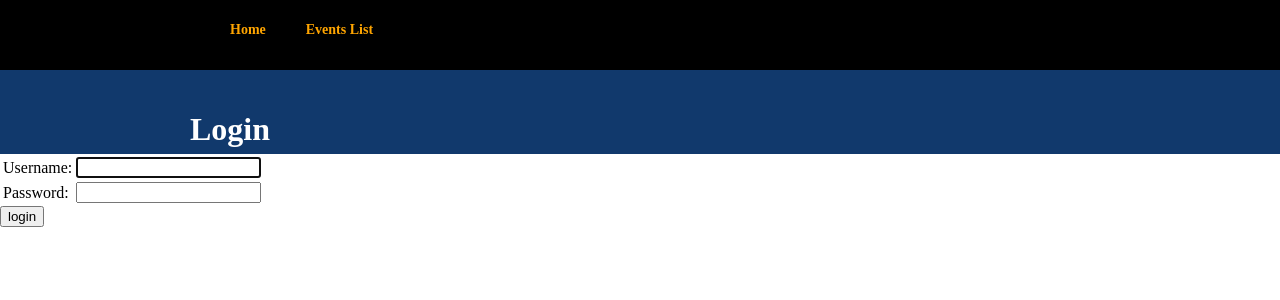
After one commit to silverstripesoftware/make_my_badge, a Django app: page /accounts/login/ in a window 1280 px wide. The commit adds this page. Shown: the top 300 px of the page. Run offline with Django 3.2, Linux system fonts and the light colour scheme; parts of the project's set-up code (start-up, migrations or seed data) failed here and were passed over; some libraries are stand-ins or nearby versions.

Commit message:
Added login functionality

```diff
--- a/make_my_badge/badge/templates/base.html
+++ b/make_my_badge/badge/templates/base.html
@@ -15,7 +15,7 @@
 					<div id="menu">
 						<ol class="menubar">
 							<li class="menuitem"><a href="/">Home</a></li>
-							<li class="menuitem"><a href="/badge/">Sign In</a></li>
+							<li class="menuitem"><a href="/badge/">Events List</a></li>
 						</ol>
 						<div class="blockseparator"></div>
 					</div>
--- /dev/null
+++ b/make_my_badge/badge/templates/registration/login.html
@@ -0,0 +1,28 @@
+{% extends "base.html" %}
+
+{% block title %}Login{% endblock %}
+
+{% block heading %}Login{% endblock %}
+
+{% block content %}
+{% if form.errors %}
+<p class="error">Your username and password didn't match. Please try again.</p>
+{% endif %}
+
+<form method="post" action="{% url login %}">
+{% csrf_token %}
+<table>
+<tr>
+    <td>{{ form.username.label_tag }}</td>
+    <td>{{ form.username }}</td>
+</tr>
+<tr>
+    <td>{{ form.password.label_tag }}</td>
+    <td>{{ form.password }}</td>
+</tr>
+</table>
+
+<input type="submit" value="login" />
+<input type="hidden" name="next" value="{{ next }}" />
+</form>
+{% endblock %}
--- a/make_my_badge/urls.py
+++ b/make_my_badge/urls.py
@@ -7,6 +7,8 @@ admin.autodiscover()
 
 urlpatterns = patterns('',
     url(r'^$', TemplateView.as_view(template_name="index.html"), name='index'),
+    url(r'^accounts/login/$', 'django.contrib.auth.views.login', name="login"),
+    url(r'^accounts/logout/$', 'django.contrib.auth.views.logout_then_login', name="logout"),
     url(r'^badge/', include('badge.urls')),
     url(r'^admin/', include(admin.site.urls)),
 )
```
Also changed, not shown: make_my_badge/badge/templates/index.html (+8 -1 lines), make_my_badge/badge/views.py (+6 -2 lines).
